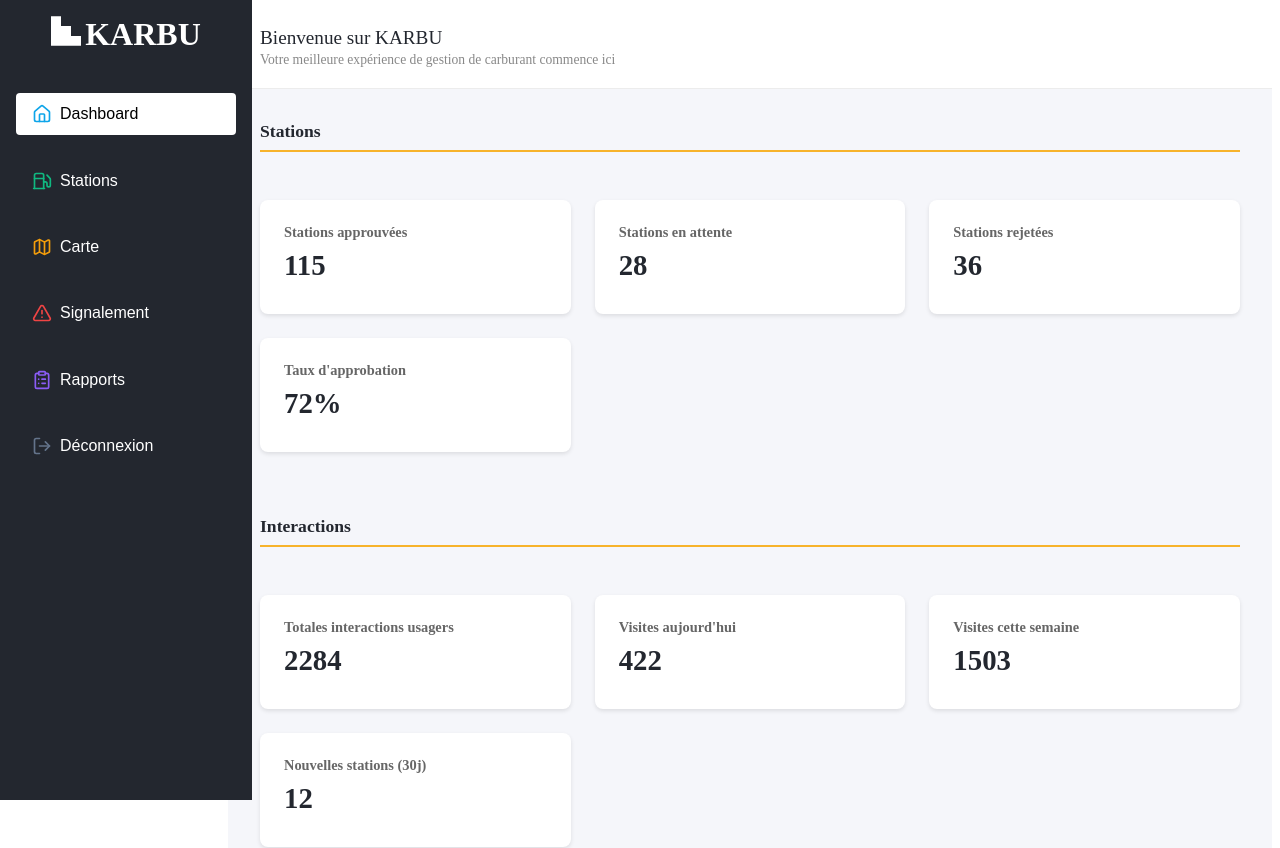
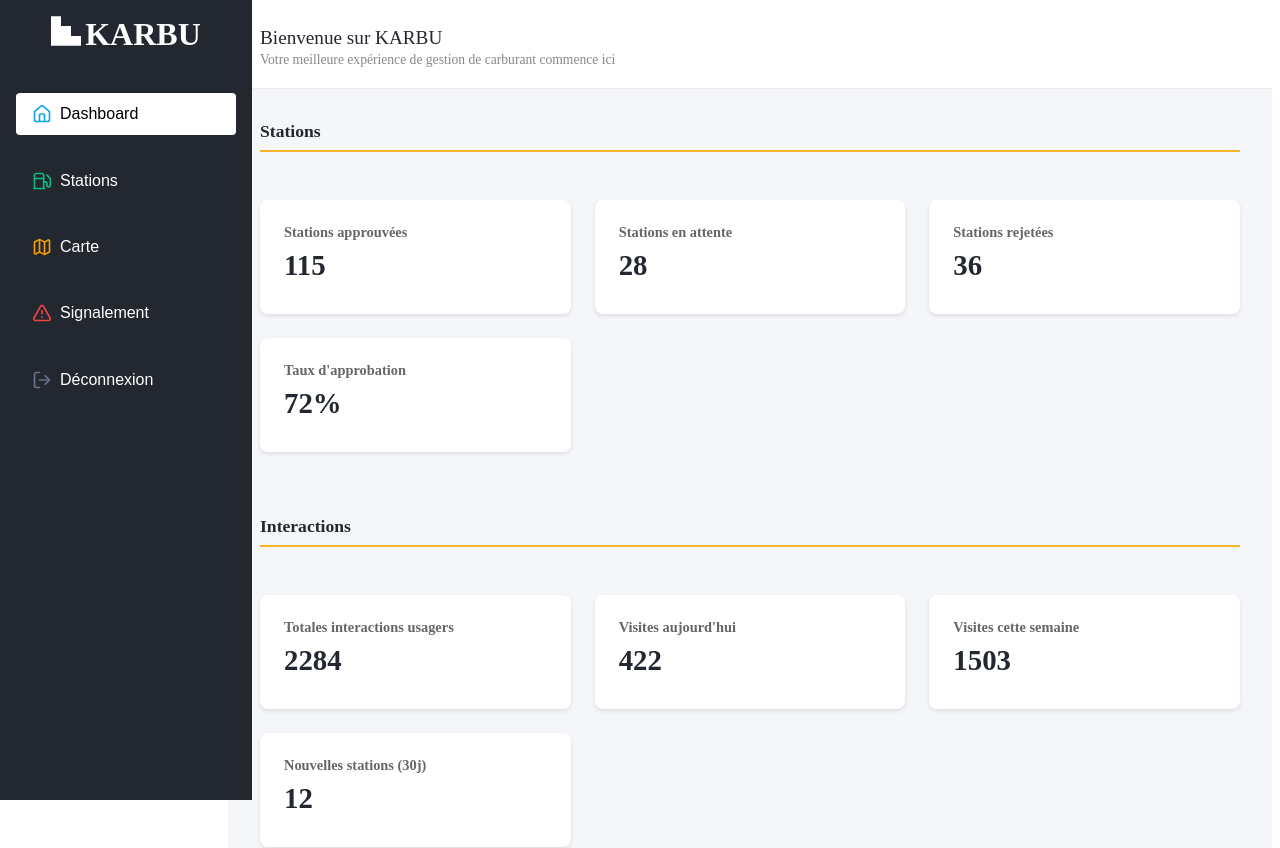
Before and after one commit to Mahamane-Korobara/suivi_carburant_mali_front, a Next.js app: page /dashboard in a window 1280 px wide. Shown: the top 848 px of the page. Built offline with nearby package versions, Linux system fonts and the light colour scheme.

Commit message:
suppression de la page rapport

```diff
--- a/components/DashboardLayout.js
+++ b/components/DashboardLayout.js
@@ -22,7 +22,6 @@
   stations: StationsPage,
   carte: CartePage,
   signalement: SignalementPage,
-  rapports: RapportsPage,
 };
 
 const items = [
@@ -30,7 +29,6 @@
   { key: "stations", label: "Stations", icon: icons.stations },
   { key: "carte", label: "Carte", icon: icons.carte },
   { key: "signalement", label: "Signalement", icon: icons.alertes },
-  { key: "rapports", label: "Rapports", icon: icons.rapports },
 ];
 
 export default function DashboardLayout() {
--- a/components/pages/RapportsPage.js
+++ /dev/null
@@ -1,7 +0,0 @@
-export default function DashboardPage() {
-  return (
-    <div>
-      <h1>Rapports</h1>
-    </div>
-  );
-}
```
